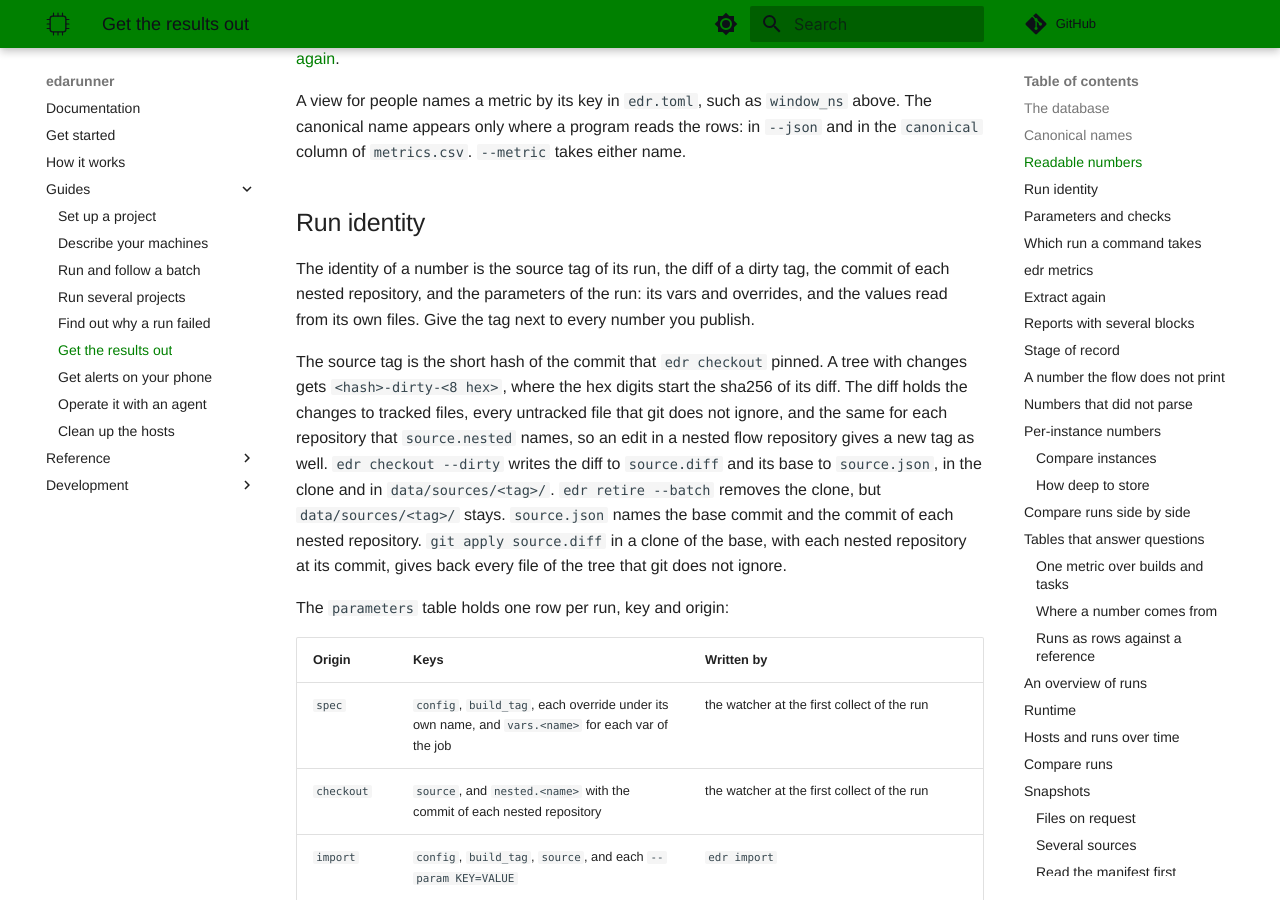
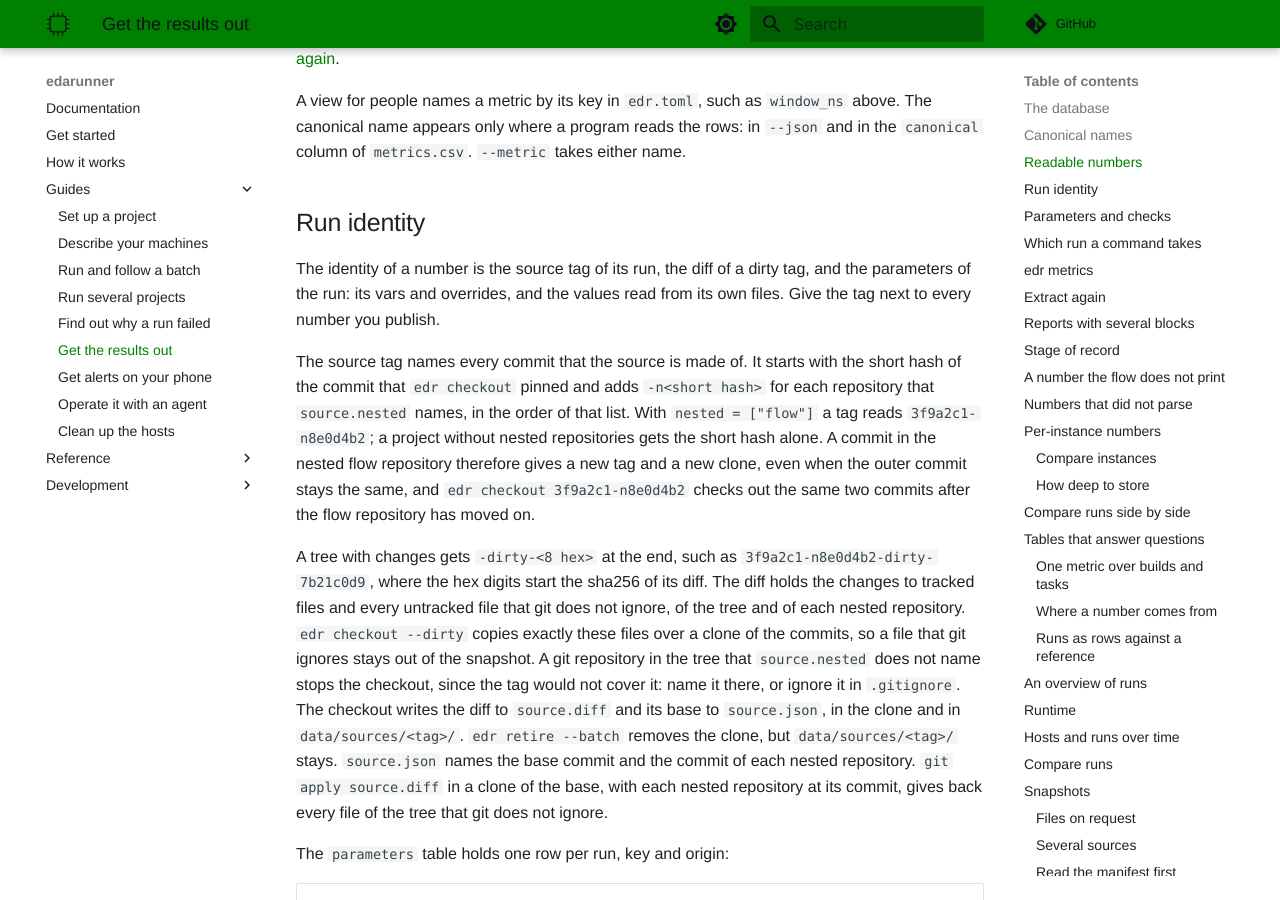
Before and after one commit to lionnus/edarunner, an MkDocs documentation site: the page built from docs/guides/results.md, in a window 1280 px wide and 900 px high, scrolled down 2946 px. Built offline with MkDocs 1.6.1 and Material for MkDocs 9.7.7, drawn with Linux system fonts in a browser that asks for light colours; comment, search, counter and statistics services are not loaded.

Commit message:
:memo: docs: Describe the nested commits in the source tag, the files a snapshot copies and the repository a checkout refuses

```diff
--- a/docs/guides/results.md
+++ b/docs/guides/results.md
@@ -97,22 +97,35 @@ the rows: in `--json` and in the `canonical` column of `metrics.csv`.
 ## Run identity
 
 The identity of a number is the source tag of its run, the diff of a
-dirty tag, the commit of each nested repository, and the parameters of
-the run: its vars and overrides, and the values read from its own files.
-Give the tag next to every number you publish.
+dirty tag, and the parameters of the run: its vars and overrides, and
+the values read from its own files. Give the tag next to every number
+you publish.
 
-The source tag is the short hash of the commit that `edr checkout`
-pinned. A tree with changes gets `<hash>-dirty-<8 hex>`, where the hex
-digits start the sha256 of its diff. The diff holds the changes to
-tracked files, every untracked file that git does not ignore, and the
-same for each repository that `source.nested` names, so an edit in a
-nested flow repository gives a new tag as well. `edr checkout --dirty`
-writes the diff to `source.diff` and its base to `source.json`, in the
-clone and in `data/sources/<tag>/`. `edr retire --batch` removes the
-clone, but `data/sources/<tag>/` stays. `source.json` names the base
-commit and the commit of each nested repository. `git apply source.diff`
-in a clone of the base, with each nested repository at its commit, gives
-back every file of the tree that git does not ignore.
+The source tag names every commit that the source is made of. It starts
+with the short hash of the commit that `edr checkout` pinned and adds
+`-n<short hash>` for each repository that `source.nested` names, in the
+order of that list. With `nested = ["flow"]` a tag reads
+`3f9a2c1-n8e0d4b2`; a project without nested repositories gets the
+short hash alone. A commit in the nested flow repository therefore gives
+a new tag and a new clone, even when the outer commit stays the same,
+and `edr checkout 3f9a2c1-n8e0d4b2` checks out the same two commits
+after the flow repository has moved on.
+
+A tree with changes gets `-dirty-<8 hex>` at the end, such as
+`3f9a2c1-n8e0d4b2-dirty-7b21c0d9`, where the hex digits start the sha256
+of its diff. The diff holds the changes to tracked files and every
+untracked file that git does not ignore, of the tree and of each nested
+repository. `edr checkout --dirty` copies exactly these files over a
+clone of the commits, so a file that git ignores stays out of the
+snapshot. A git repository in the tree that `source.nested` does not
+name stops the checkout, since the tag would not cover it: name it
+there, or ignore it in `.gitignore`. The checkout writes the diff to
+`source.diff` and its base to `source.json`, in the clone and in
+`data/sources/<tag>/`. `edr retire --batch` removes the clone, but
+`data/sources/<tag>/` stays. `source.json` names the base commit and the
+commit of each nested repository. `git apply source.diff` in a clone of
+the base, with each nested repository at its commit, gives back every
+file of the tree that git does not ignore.
 
 The `parameters` table holds one row per run, key and origin:
 
```
Also changed, not shown: docs/guides/run.md (+9 -6 lines), docs/how-it-works.md (+20 -13 lines).
